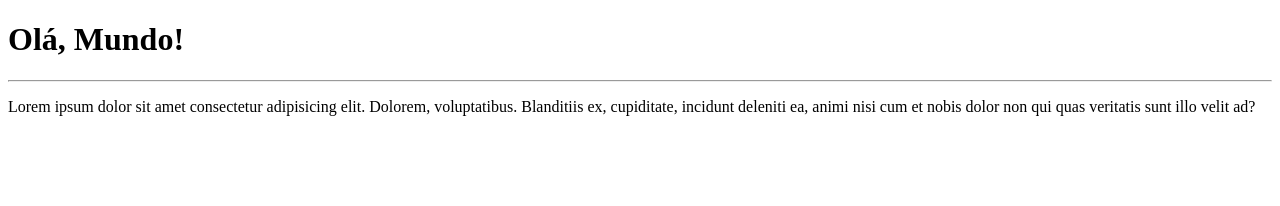
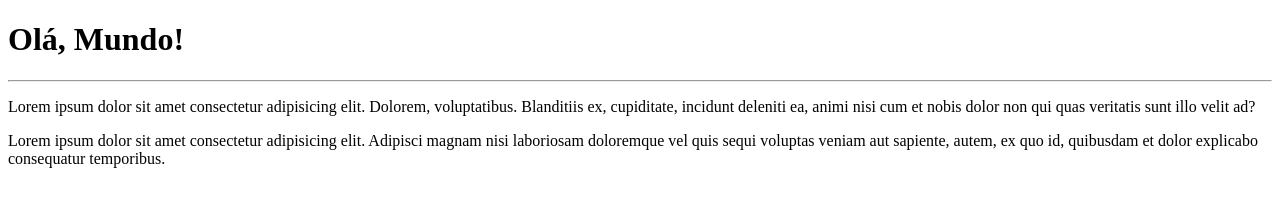
Before and after one commit to RafaelCAnjos/Ola-Mundo, a plain HTML site: page site-exemplo/Index.html in a window 1280 px wide. Drawn offline with Linux system fonts and the light colour scheme.

Commit message:
adicionei um parágrafo

```diff
--- a/site-exemplo/Index.html
+++ b/site-exemplo/Index.html
@@ -9,5 +9,6 @@
     <h1>Olá, Mundo!</h1>
     <hr>
     <p>Lorem ipsum dolor sit amet consectetur adipisicing elit. Dolorem, voluptatibus. Blanditiis ex, cupiditate, incidunt deleniti ea, animi nisi cum et nobis dolor non qui quas veritatis sunt illo velit ad?</p>
+    <p>Lorem ipsum dolor sit amet consectetur adipisicing elit. Adipisci magnam nisi laboriosam doloremque vel quis sequi voluptas veniam aut sapiente, autem, ex quo id, quibusdam et dolor explicabo consequatur temporibus.</p>
 </body>
 </html>
```
